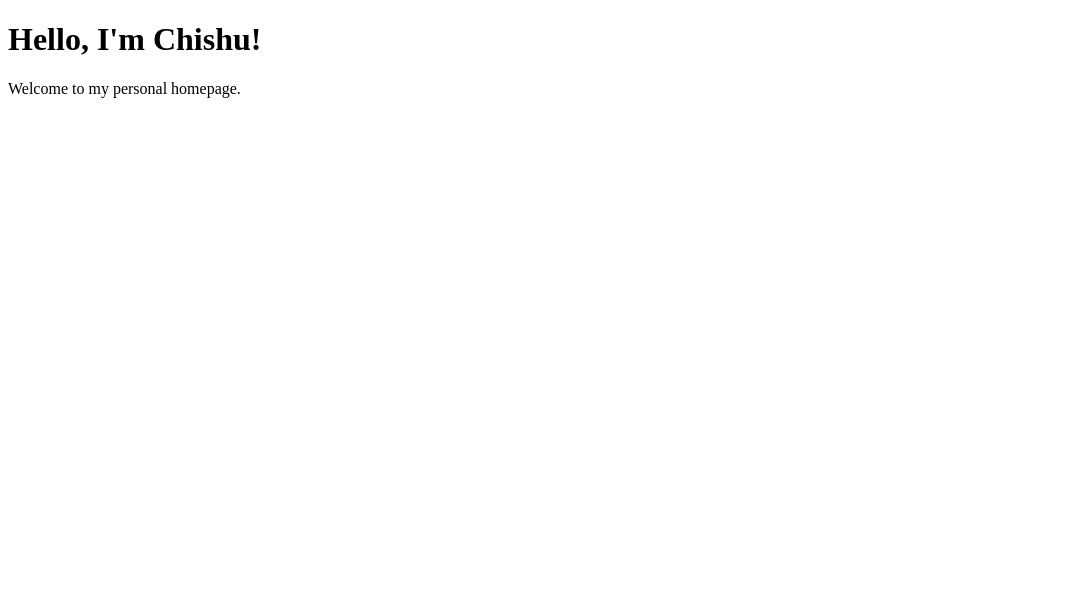
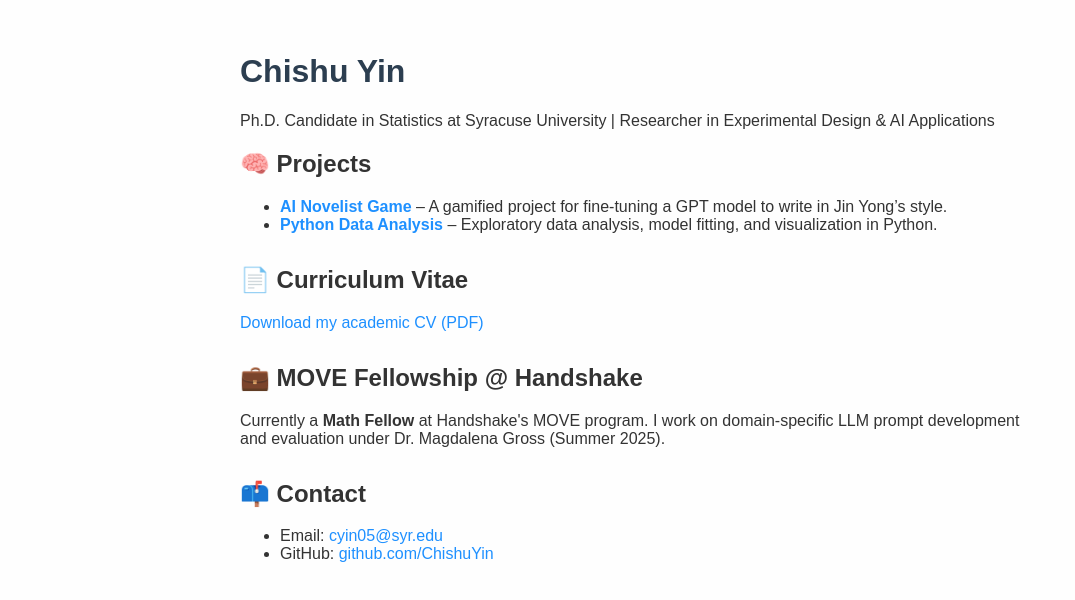
Before and after one commit to ChishuYin/chishuyin.github.io, a plain HTML site: page index.html in a window 1280 px wide. Shown: the whole page, without its empty margins (0-1075 px from the left). Drawn offline with Linux system fonts and the light colour scheme.

Commit message:
Update index.html

```diff
--- a/index.html
+++ b/index.html
@@ -1,11 +1,61 @@
 <!DOCTYPE html>
-<html>
+<html lang="en">
 <head>
   <meta charset="UTF-8">
-  <title>Chishu Yin</title>
+  <title>Chishu Yin | Personal Homepage</title>
+  <meta name="viewport" content="width=device-width, initial-scale=1.0">
+  <style>
+    body {
+      font-family: sans-serif;
+      max-width: 800px;
+      margin: auto;
+      padding: 2rem;
+      background-color: #fefefe;
+      color: #333;
+    }
+    h1 {
+      color: #2c3e50;
+    }
+    a {
+      color: #1e90ff;
+      text-decoration: none;
+    }
+    a:hover {
+      text-decoration: underline;
+    }
+    section {
+      margin-bottom: 2rem;
+    }
+  </style>
 </head>
 <body>
-  <h1>Hello, I'm Chishu!</h1>
-  <p>Welcome to my personal homepage.</p>
+  <h1>Chishu Yin</h1>
+  <p>Ph.D. Candidate in Statistics at Syracuse University | Researcher in Experimental Design & AI Applications</p>
+
+  <section>
+    <h2>🧠 Projects</h2>
+    <ul>
+      <li><strong><a href="https://github.com/ChishuYin/AI_Novelist_Game" target="_blank">AI Novelist Game</a></strong> – A gamified project for fine-tuning a GPT model to write in Jin Yong’s style.</li>
+      <li><strong><a href="https://github.com/ChishuYin/Python_Data-Analysis" target="_blank">Python Data Analysis</a></strong> – Exploratory data analysis, model fitting, and visualization in Python.</li>
+    </ul>
+  </section>
+
+  <section>
+    <h2>📄 Curriculum Vitae</h2>
+    <p><a href="https://chishuyin.github.io/CV.pdf" target="_blank">Download my academic CV (PDF)</a></p>
+  </section>
+
+  <section>
+    <h2>💼 MOVE Fellowship @ Handshake</h2>
+    <p>Currently a <strong>Math Fellow</strong> at Handshake's MOVE program. I work on domain-specific LLM prompt development and evaluation under Dr. Magdalena Gross (Summer 2025).</p>
+  </section>
+
+  <section>
+    <h2>📫 Contact</h2>
+    <ul>
+      <li>Email: <a href="mailto:cyin05@syr.edu">cyin05@syr.edu</a></li>
+      <li>GitHub: <a href="https://github.com/ChishuYin" target="_blank">github.com/ChishuYin</a></li>
+    </ul>
+  </section>
 </body>
 </html>
```
